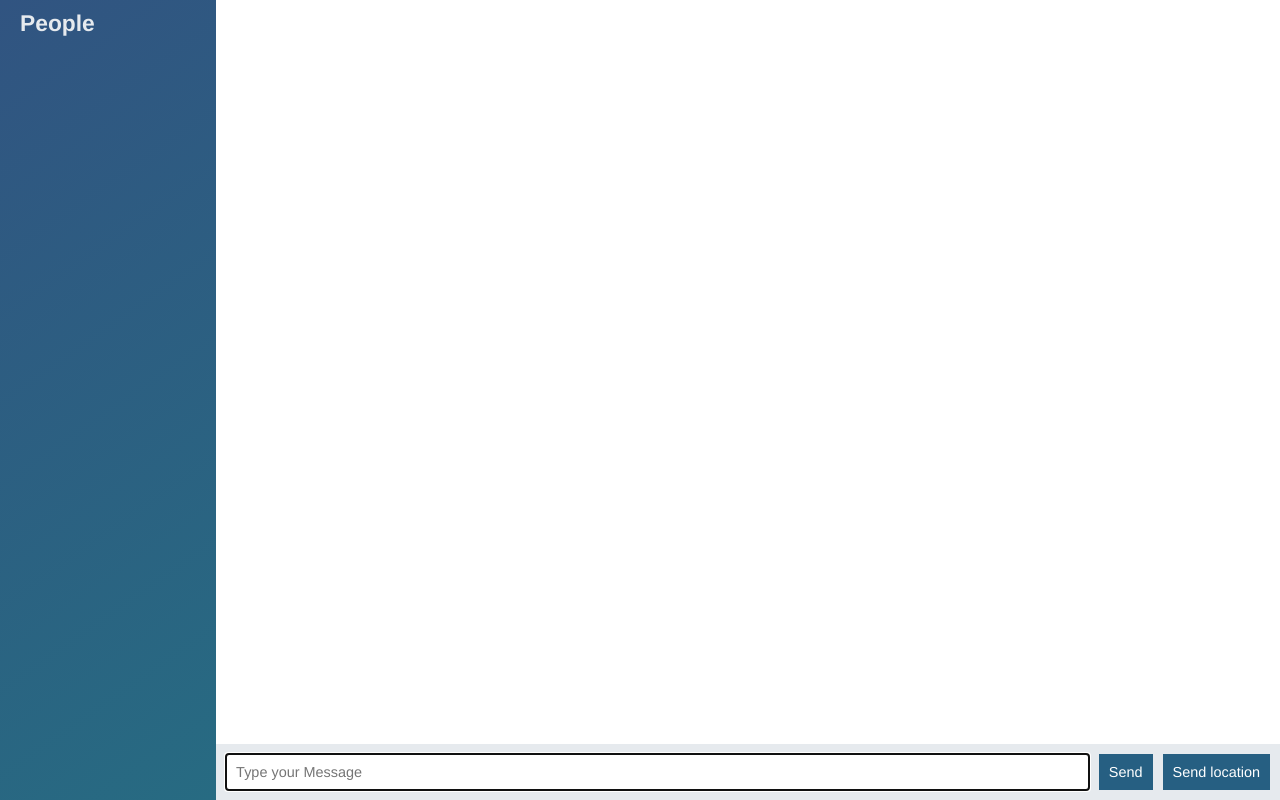
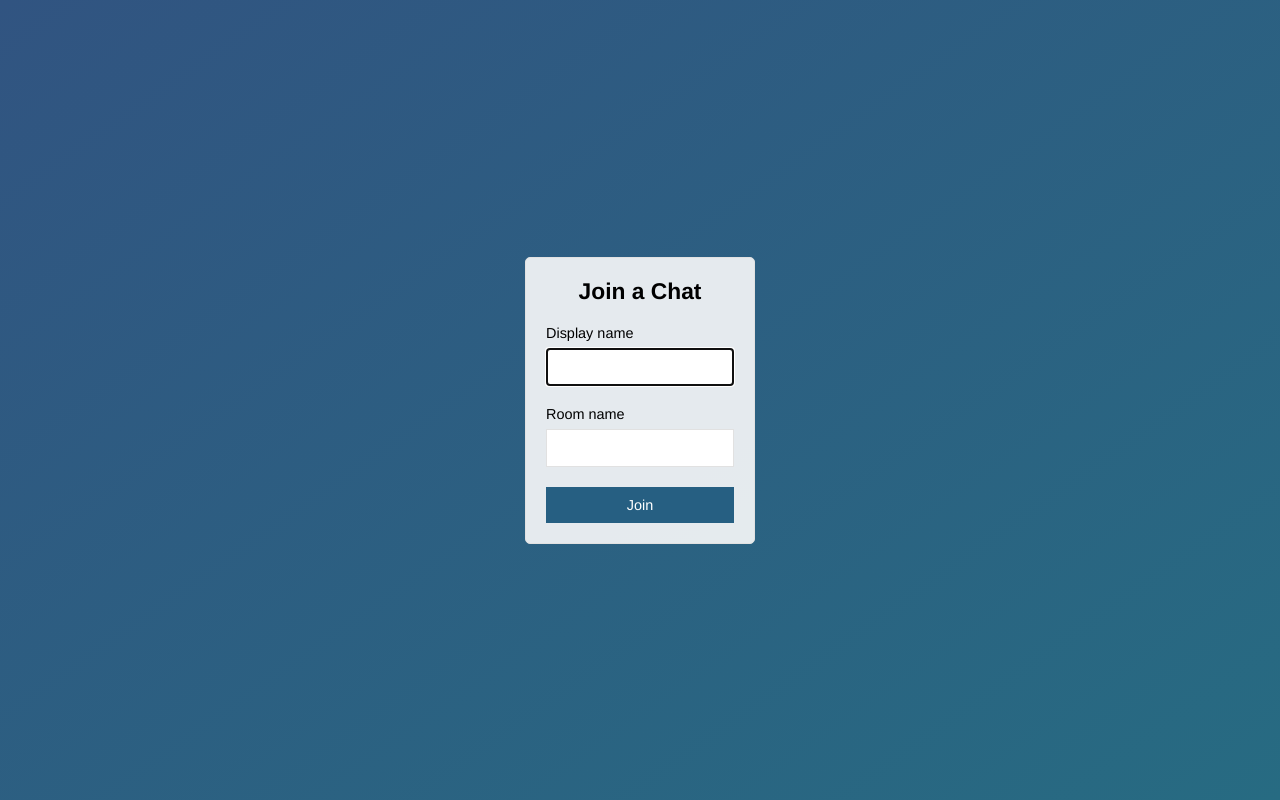
Before and after one commit to malikgenius/chat-app-socketio, a website: page public/index.html in a window 1280 px wide. Drawn offline with nearby package versions, Linux system fonts and the light colour scheme; no server answers.

Commit message:
joint Page submits to chat page

```diff
--- a/public/index.html
+++ b/public/index.html
@@ -1,91 +1,41 @@
-
 <!DOCTYPE html>
 <html>
-
 <head>
-  <link rel="stylesheet"href="/css/styles.css">
-
+    <meta charset="utf-8">
+    <title>Join || ChatApp</title>
+    <meta "viewport" content="width=device-width,initial-scale=1,user-scale=no">
+    <link rel="stylesheet"href="/css/styles.css">
 
 </head>
-<body class="chat">
+<body class="centered-form">
 
-  <div class="chat__sidebar">
-    <h3>People</h3>
-    <div id="users"></div>
-  </div>
-
-  <div class="chat__main">
-    <ol id="messages" class="chat__messages"></ol>
-    <div class="chat__footer">
-      <form id="message-form">
-        <!-- <input name="from" type="text" placeholder="your name here"/> -->
-        <input name="message" type="text" placeholder="Type your Message" autofocus autocomplete="off"/>
-        <button>Send</button>
-      </form>
-      <button id="send-location">Send location</button>
-
-    </div>
+  <div class="centered-form__form">
+    <form action="chat.html">
+      <div class="form-field">
+        <h3>Join a Chat</h3>
+      </div>
+      <div class="form-field">
+        <label>Display name</label>
+        <input type="text" name="name" autofocus </input>
+      </div>
+      <div class="form-field">
+        <label>Room name</label>
+        <input type="text" name="room"</input>
+      </div>
+      <div class="form-field">
+        <button>Join</button>
+      </div>
+    </form>
 
   </div>
 
 
-  <script id="message-template" type="text/template">
-    <!-- <p>{{text}} {{createdAt}} {{from}}</p> -->
-    <li class="message">
-      <div class="message__title">
-        <h4 style="color:blue">{{from}}</h4>
-        <span style="color:grey;font-weight:bold">{{createdAt}}</span>
-      </div>
-      <div class="message__body">
-        <p>{{text}}</p>
-      </div>
 
-    </li>
-  </script>
 
-  <script id="location-template" type="text/template">
-    <li class="message">
-      <div class="message__title">
-        <h4 style="color:blue">{{from}}</h4>
-        <span style="color:grey;font-weight:bold">{{createdAt}}</span>
-        <!-- <span>{{createdAt}}</span> -->
-      </div>
-      <div class="message__body">
-        <a href="{{url}}" target="_blank">my current location</a>
-        <!-- <p>{{url}}</p> -->
-      </div>
 
-    </li>
 
-  </script>
-  <script src="/socket.io/socket.io.js"></script>
-  <script src="/js/libs/jquery-3.2.1.min.js"></script>
-  <script src="/js/libs/moment.js"></script>
-  <script src="/js/libs/mustache.js"></script>
-  <script src="/js/index.js"></script>
+
 
 </body>
+
 </html>
-
-
-<!-- <!DOCTYPE html>
-<html>
-<HTML>
-<HEAD>
-<TITLE>Your Title Here</TITLE>
-</HEAD>
-<BODY BGCOLOR="FFFFFF">
-<CENTER><IMG SRC="clouds.jpg" ALIGN="BOTTOM"> </CENTER>
-<HR>
-<a href="https://fast-lowlands-10256.herokuapp.com/">Link Name</a>
-is a link to my Heroku Site
-<H1>This is a Header</H1>
-<H2>This is a Medium Header</H2>
-Send me mail at <a href="mailto:support@yourcompany.com">
-support@mysite.com</a>.
-<P> This is a new paragraph!
-<P> <B>This is a new paragraph!</B>
-<BR> <B><I>This is a new sentence without a paragraph break, in bold italics.</I></B>
-<HR>
-</BODY>
-</HTML> -->
```
Also changed, not shown: public/chat.html (added, +94 -0 lines), public/js/chat.js (renamed from public/js/index.js).
